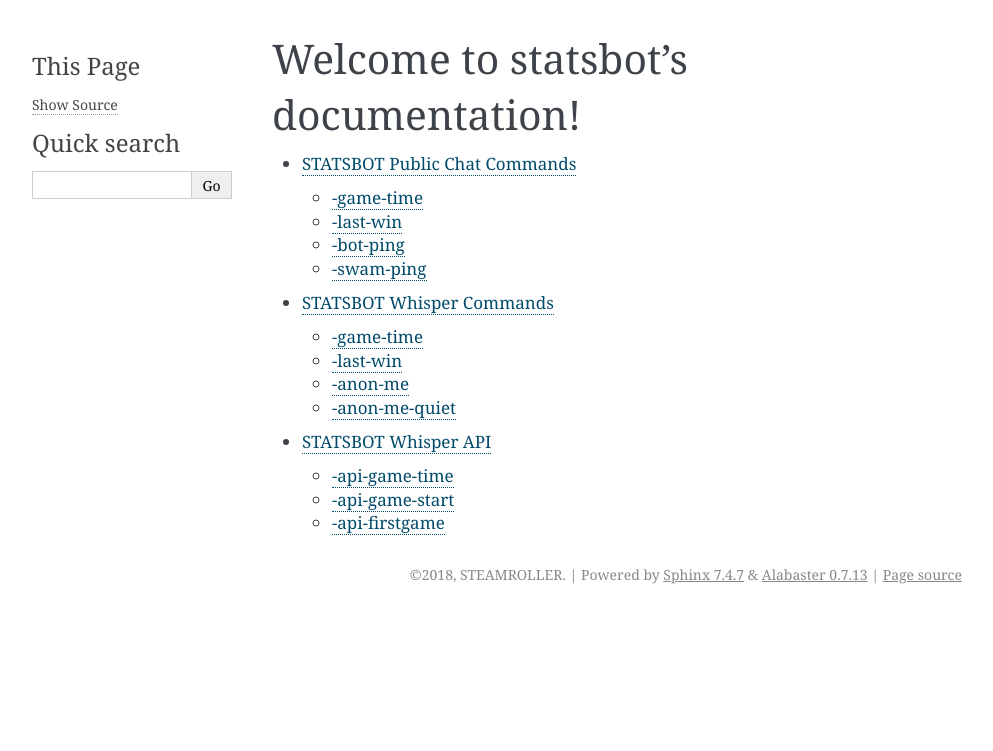
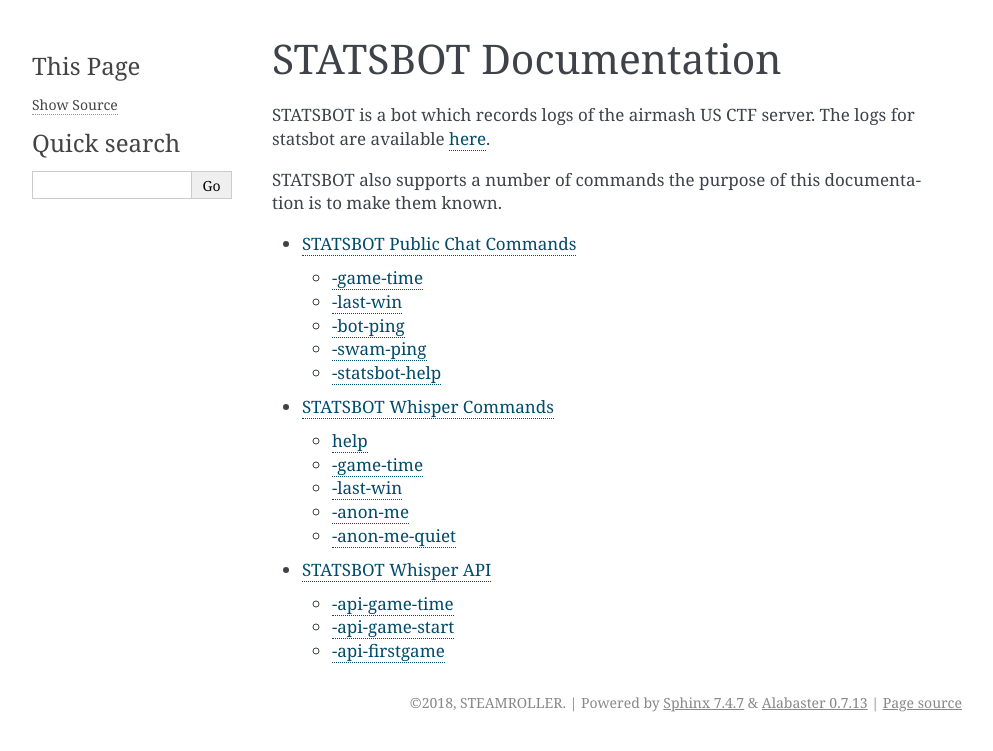
Before and after one commit to Phantomical/airmash-logs, a Sphinx documentation site: the page built from docs/source/index.rst, in a window 1280 px wide. Shown: the top 751 px of the page, without its empty margins (148-1141 px from the left). Built offline with Sphinx 7.4.7, drawn with Linux system fonts in a browser that asks for light colours.

Commit message:
Update statsbot documentation

```diff
--- a/docs/source/index.rst
+++ b/docs/source/index.rst
@@ -3,8 +3,17 @@
    You can adapt this file completely to your liking, but it should at least
    contain the root `toctree` directive.
 
-Welcome to statsbot's documentation!
-====================================
+STATSBOT Documentation
+======================
+
+STATSBOT is a bot which records logs of
+the airmash US CTF server. The logs for
+statsbot are available
+`here <http://airmash-stats.canadacentral.cloudapp.azure.com>`_.
+
+STATSBOT also supports a number of commands
+the purpose of this documentation is to
+make them known.
 
 .. toctree::
    :maxdepth: 2
```
Also changed, not shown: docs/source/commands.rst (+10 -0 lines), 1 other file.
